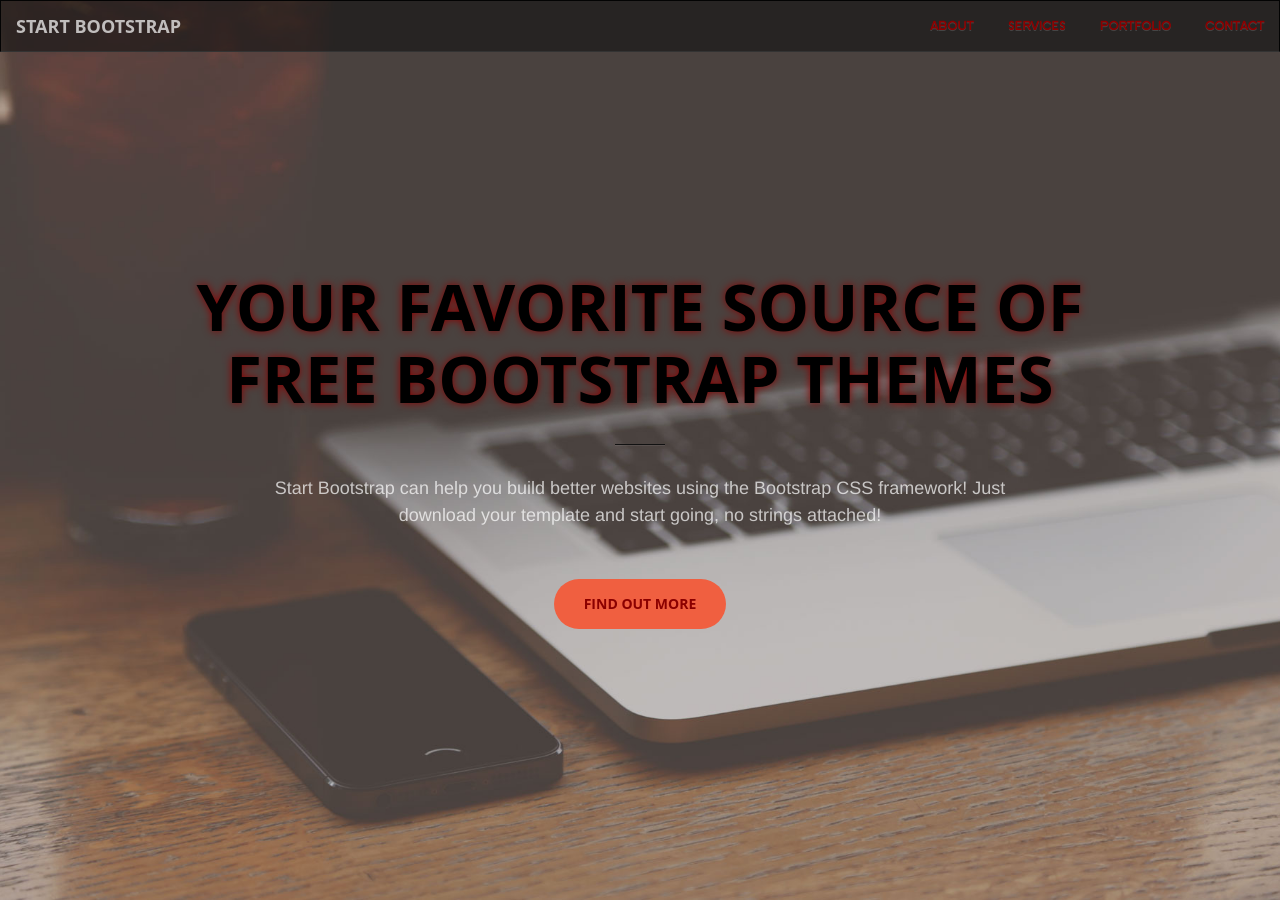
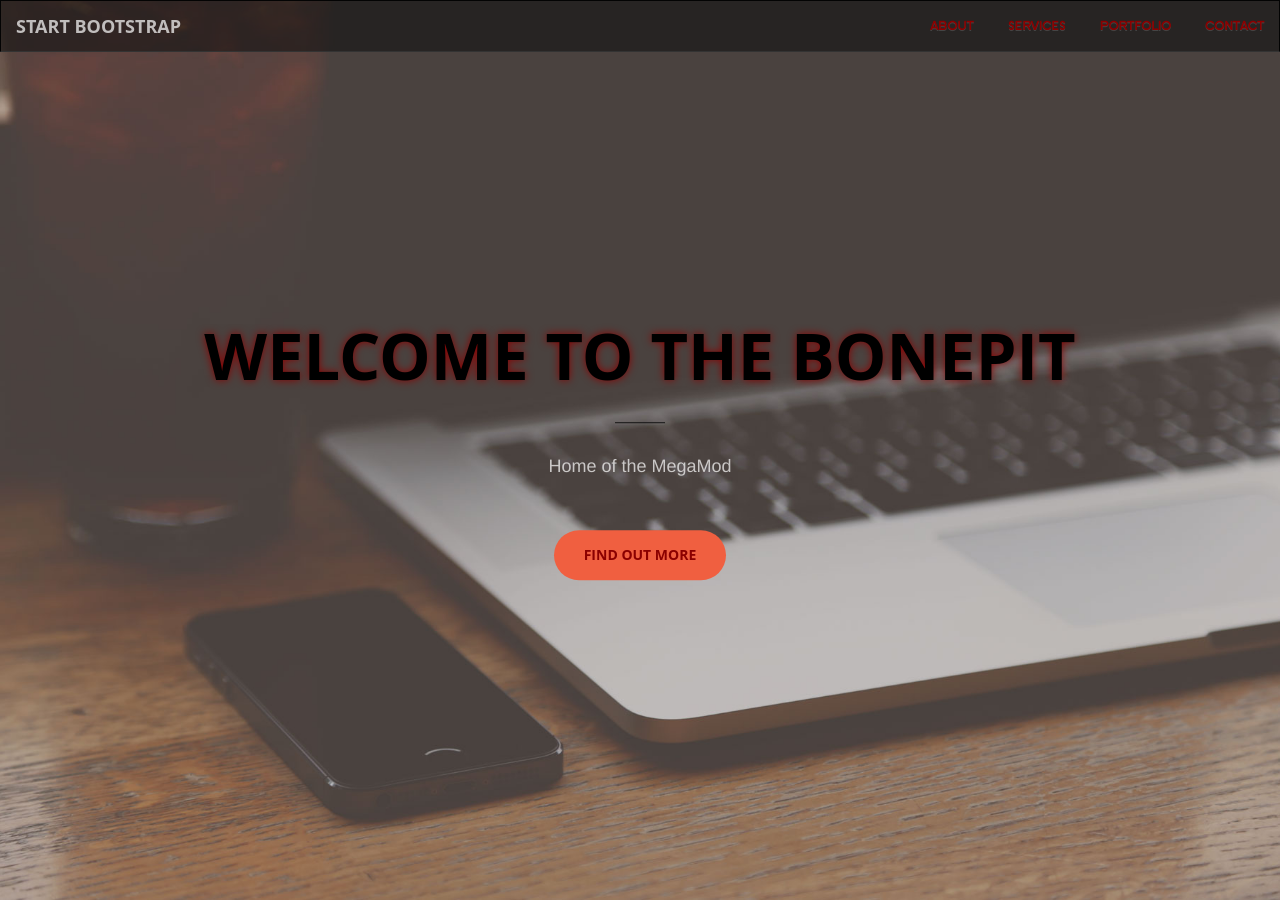
Before and after one commit to Serosis/serosis.github.io, a Jekyll site: the page built from index.html, in a window 1280 px wide and 900 px high. Built offline with Jekyll 4.4.1, drawn with Linux system fonts in a browser that asks for light colours.

Commit message:
Customization

```diff
--- a/_includes/header.html
+++ b/_includes/header.html
@@ -1,9 +1,9 @@
 <header>
     <div class="header-content">
         <div class="header-content-inner">
-            <h1>Your Favorite Source of Free Bootstrap Themes</h1>
+            <h1>Welcome to The BonePit</h1>
             <hr>
-            <p>Start Bootstrap can help you build better websites using the Bootstrap CSS framework! Just download your template and start going, no strings attached!</p>
+            <p>Home of the MegaMod</p>
             <a href="#about" class="btn btn-primary btn-xl page-scroll">Find Out More</a>
         </div>
     </div>
--- a/_layouts/front.html
+++ b/_layouts/front.html
@@ -3,7 +3,7 @@
 
 {% include head.html %}
 
-<body id="page-top">
+	<body id="page-top">
   {% include nav.html %}
   {% include header.html %}
   {% include call-to-action.html %}
@@ -11,7 +11,6 @@
   {% include portfolio.html %}
   {% include aside.html %}
   {% include contact.html %}
-</body>
+	</body>
   {% include scripts.html %}
-
 </html>
```
